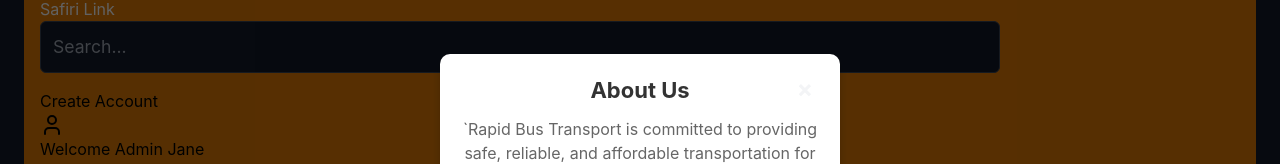
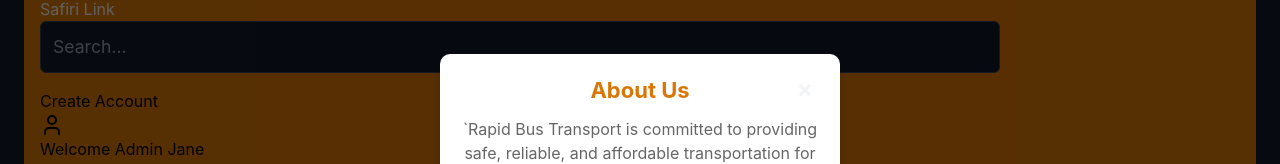
Before and after one commit to wambui01ndungu/Rapid-Bus-Transport, a React (Create React App) app in the folder client/: page /dashboard in a window 1280 px wide. Both pictures are taken after a click on the button "About Us". Shown: the part 209-373 px from the top of the page. Built offline with nearby package versions, Linux system fonts and the light colour scheme.

Commit message:
adds css

```diff
--- a/client/src/App.css
+++ b/client/src/App.css
@@ -321,7 +321,7 @@ nav ul li {
 .company-about-content h2 {
   font-size: 22px;
   font-weight: bold;
-  color: #333;
+  color: #D97706;
   margin-bottom: 10px;
 }
 
```
